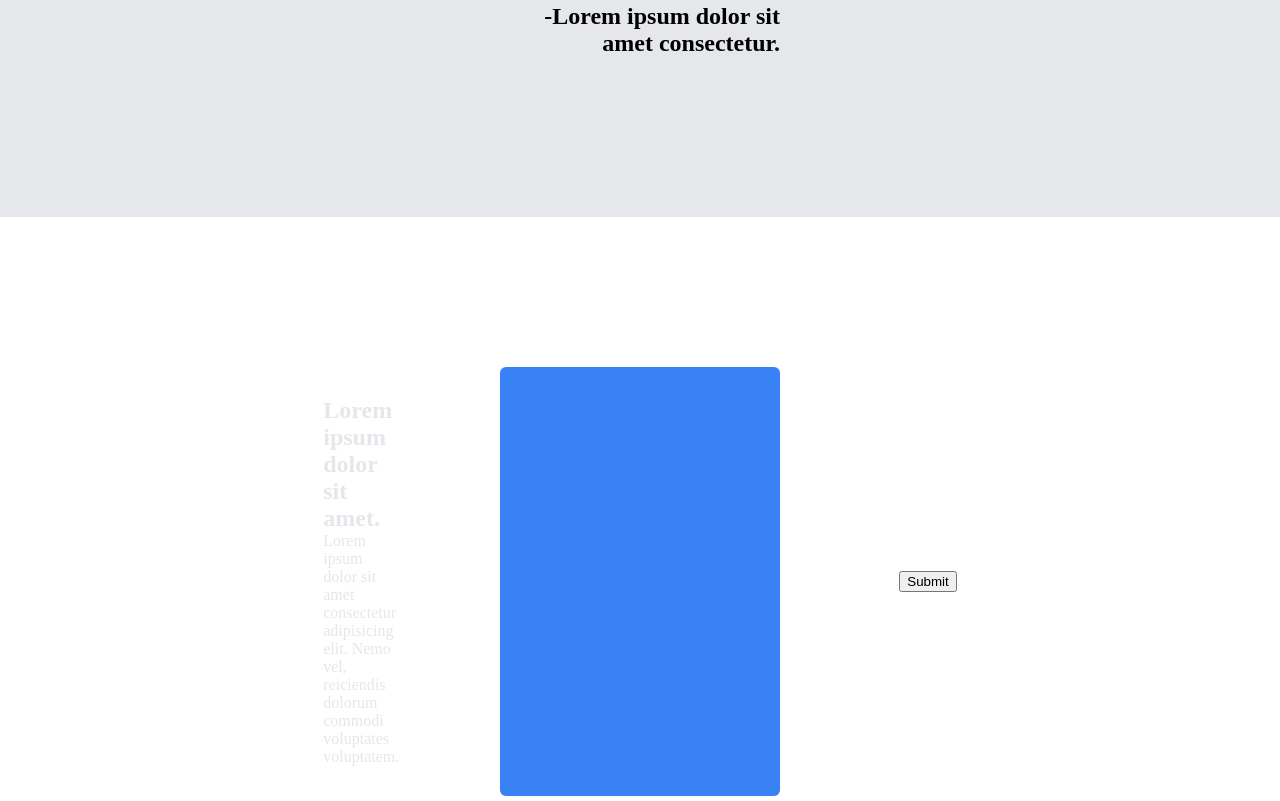
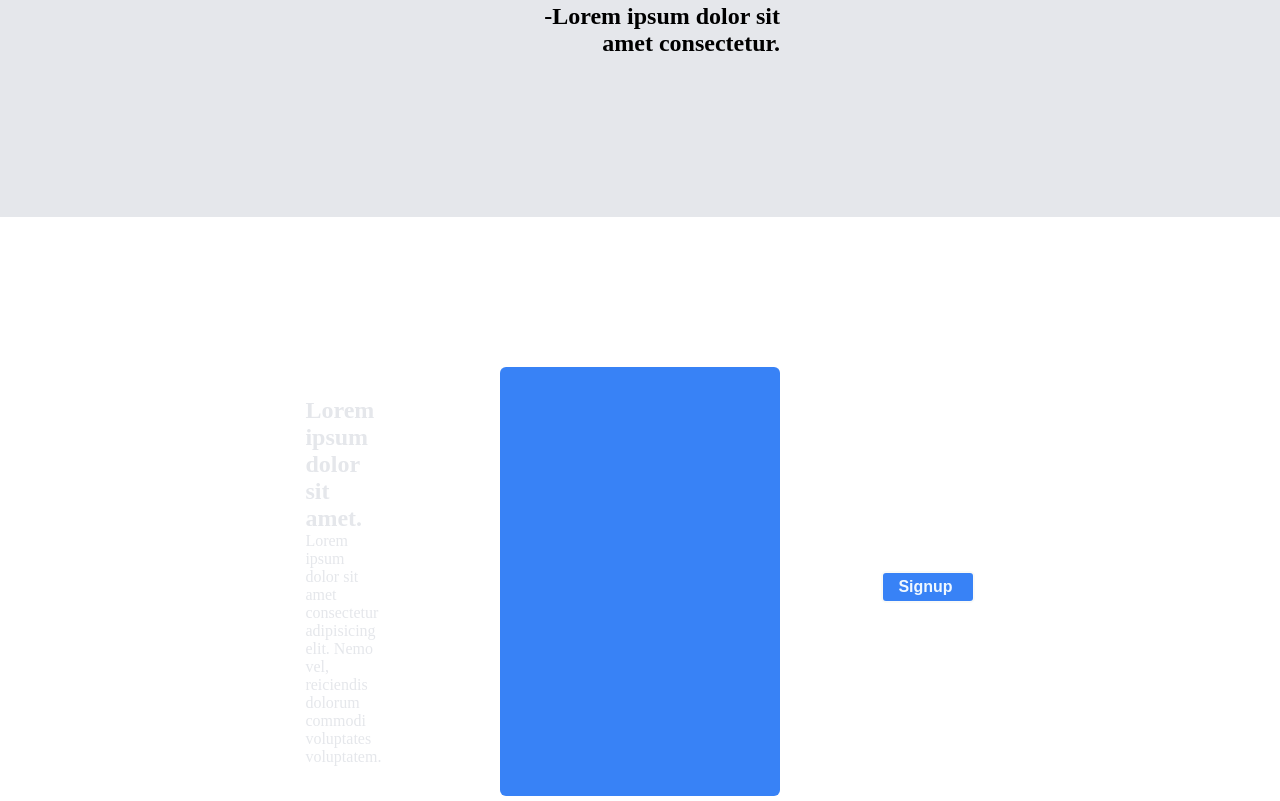
Before and after one commit to Mitansh13/Web-Layout_flex, a plain HTML site: page index.html in a window 1280 px wide. Shown: the part 1996-2797 px from the top of the page. Drawn offline with Linux system fonts and the light colour scheme.

Commit message:
All Done Layout Ready

```diff
--- a/index.html
+++ b/index.html
@@ -72,8 +72,11 @@
         </p>
     </div>
     <section>
-        <button type="submit">Submit</button>
+        <button id="but1" type="submit">Signup</button>
     </section>
     </div>
+    <footer>
+        Copyright  &#169;Mitansh Sharma
+    </footer>
 </body>
 </html>
--- a/style.css
+++ b/style.css
@@ -22,6 +22,7 @@
     color: aliceblue;
     align-items:flex-start;
     margin-top: 8px;
+    font-size: 20px;
 
 }
 #img1{
@@ -139,3 +140,25 @@
     padding: 30px;
     border-radius: 6px;
 }
+#but1{
+    margin-top: 10px;
+    padding-left: 15px;
+    padding-right: 20px;
+    border-radius: 5px;
+    border-style: solid;
+    padding-top: 5px;
+    padding-bottom: 5px;
+    font-size: medium;
+    font-weight: bold;
+    color: aliceblue;
+    background-color: #3882F6;
+    border-color: #F9FAF8;
+}
+footer{
+    background-color: #1F2937;
+    padding: 40px;
+    color: #E5E7EB;
+    font-weight: 300;
+    text-align: center;
+    font-size: 20px;
+}
```
